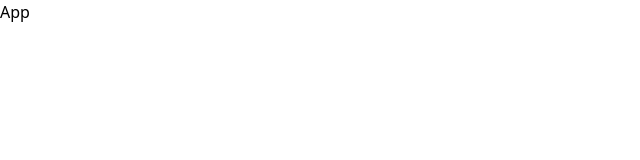
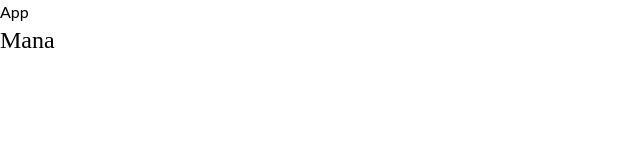
Before and after one commit to meiliizzsuju/mana, a React (Create React App) app: page / in a window 1280 px wide. Shown: the top 160 px of the page, without its empty margins (0-640 px from the left). Built offline with nearby package versions, Linux system fonts and the light colour scheme.

Commit message:
Adding font v1

```diff
--- a/src/App.js
+++ b/src/App.js
@@ -4,6 +4,7 @@ const App = () => {
   return (
     <div>
       App
+      <h1 className='text-2xl'>Mana</h1>
     </div>
   )
 }
--- a/src/index.css
+++ b/src/index.css
@@ -1,3 +1,16 @@
 @tailwind base;
 @tailwind components;
 @tailwind utilities;
+
+
+@import url('https://fonts.googleapis.com/css2?family=Rufina:wght@400;700&display=swap');
+@import url('https://fonts.googleapis.com/css2?family=Lato:wght@300&display=swap');
+
+
+h1,h2,h3,h4,h5,.heading {
+  font-family: 'Rufina', serif;
+}
+
+body {
+  font-family: 'Lato', sans-serif;
+}
```
